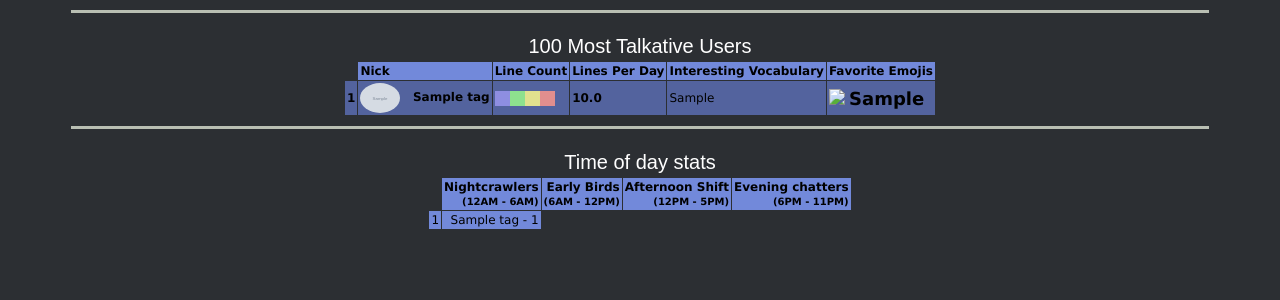
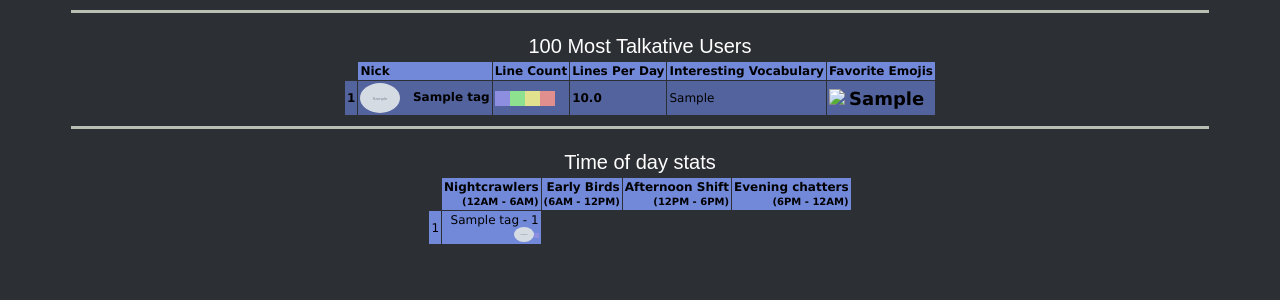
Before and after one commit to begilbert-sys/MuffinBot, a Django app: template stats/templates/index.html in a window 1280 px wide. Shown: the part 315-615 px from the top of the page. Run offline with Django 4.2, Linux system fonts and the light colour scheme; tables that the repository leaves empty hold one stand-in row (values such as "Sample post"); the template is opened without the code that fills it: values that come from a table or form of the project are taken from there, most other values are stand-ins (such as "Sample title", 1, 10 or a date in 2020); grey boxes marked "Sample" are stand-in pictures; some libraries are stand-ins or nearby versions.

Commit message:
bixed fugs

```diff
--- a/stats/data_processor.py
+++ b/stats/data_processor.py
@@ -188,7 +188,6 @@ class Data_Processor:
                 await cached_count_model_object.asave()
 
     async def asave_to_database(self):
-        print('Saving. . . ')
         bulk_user_model_objects = list(self.cached_database['users'].values())
         for cached_user_model_object in bulk_user_model_objects:
             user_id = cached_user_model_object.id
--- a/stats/models.py
+++ b/stats/models.py
@@ -88,6 +88,10 @@ class Hour_Count_Manager(models.Manager):
                     user_dict[user] = hour_count_obj.count
         return sorted(user_dict.items(), key=lambda k: user_dict[k[0]], reverse=True)[:10]
 
+    def top_user_in_range_message_count(self, start, end):
+        user, count = self.top_n_users_in_range(1, start, end)[0]
+        return count
+
 
 class Hour_Count(UserStat):
     Hours = models.IntegerChoices(
--- a/stats/static/style.css
+++ b/stats/static/style.css
@@ -1,6 +1,7 @@
 html {
   height: 100%;
   width: 100%;
+  scroll-behavior: smooth;
 }
 
 body {
@@ -101,6 +102,7 @@ table {
 
 .nick img {
   border-radius: 50%;
+  height: 30px;
 }
 
 .words {
@@ -118,8 +120,19 @@ table {
 #time_of_day {
   text-align: right;
 }
+
+#time_of_day header {
+  text-align: center;
+}
+
 #time_of_day tr {
   font-weight: normal;
+}
+
+.time_of_day_icon {
+  height: 15px;
+  border-radius: 50%;
+  vertical-align: middle;
 }
 
 .hours {
--- a/stats/templates/index.html
+++ b/stats/templates/index.html
@@ -139,7 +139,7 @@
               {{ forloop.counter }}
             </td>
             <td class="nick">
-              <img src="{{ user_dict.user.avatar }}" height="30">
+              <img src="{{ user_dict.user.avatar }}">
               &nbsp;
               {{ user_dict.user.tag }}
             </td>
@@ -184,18 +184,24 @@
           <th class="blankheader"></th>
           <th>Nightcrawlers<br> <span class="hours">(12AM - 6AM)</span></th>
           <th>Early Birds<br> <span class="hours">(6AM - 12PM)</span></th>
-          <th>Afternoon Shift<br> <span class="hours">(12PM - 5PM)</span></th>
-          <th>Evening chatters<br> <span class="hours">(6PM - 11PM)</span></th>
+          <th>Afternoon Shift<br> <span class="hours">(12PM - 6PM)</span></th>
+          <th>Evening chatters<br> <span class="hours">(6PM - 12AM)</span></th>
           {% for zip_packet in top_10_hour_users %}
           <tr>
             <td>{{ forloop.counter }} </td>
             {% for user, count in zip_packet %}
-              <td>{{ user.tag }} - {{ count }}</td>
+              <td>
+                {{ user.tag }} - {{ count }}
+                <br>
+                {% cycle 'assets/pipe1v.png' 'assets/pipe2v.png' 'assets/pipe3v.png' 'assets/pipe4v.png' as pipev_png silent %}
+                {% cycle most_night_messages most_morning_messages most_afternoon_messages most_evening_messages as current_time_most_messages silent %}
+                <img class="time_of_day_icon" src="{{ user.avatar }}"><!--
+                --><img src="{% static pipev_png %}" height="5" width="{% widthratio count current_time_most_messages 100 %}">
+              </td>
             {% endfor %}
           </tr>
           {% endfor %}
         </thead>
-
       </tbody>
     </table>
   </center>
--- a/stats/views.py
+++ b/stats/views.py
@@ -47,7 +47,11 @@ def index(request):
             models.Hour_Count.objects.top_n_users_in_range(10, 6, 11), # morning (1)
             models.Hour_Count.objects.top_n_users_in_range(10, 12, 17), # afternoon (2)
             models.Hour_Count.objects.top_n_users_in_range(10, 18, 23) #evening (3)
-        ))
+        )),
+        'most_night_messages': models.Hour_Count.objects.top_user_in_range_message_count(0, 5),
+        'most_morning_messages': models.Hour_Count.objects.top_user_in_range_message_count(6, 11),
+        'most_afternoon_messages': models.Hour_Count.objects.top_user_in_range_message_count(12, 17),
+        'most_evening_messages': models.Hour_Count.objects.top_user_in_range_message_count(18, 23)
     }
     return render(request, "index.html", context)
 
```
Also changed, not shown: stats/bot.py (+33 -24 lines).
